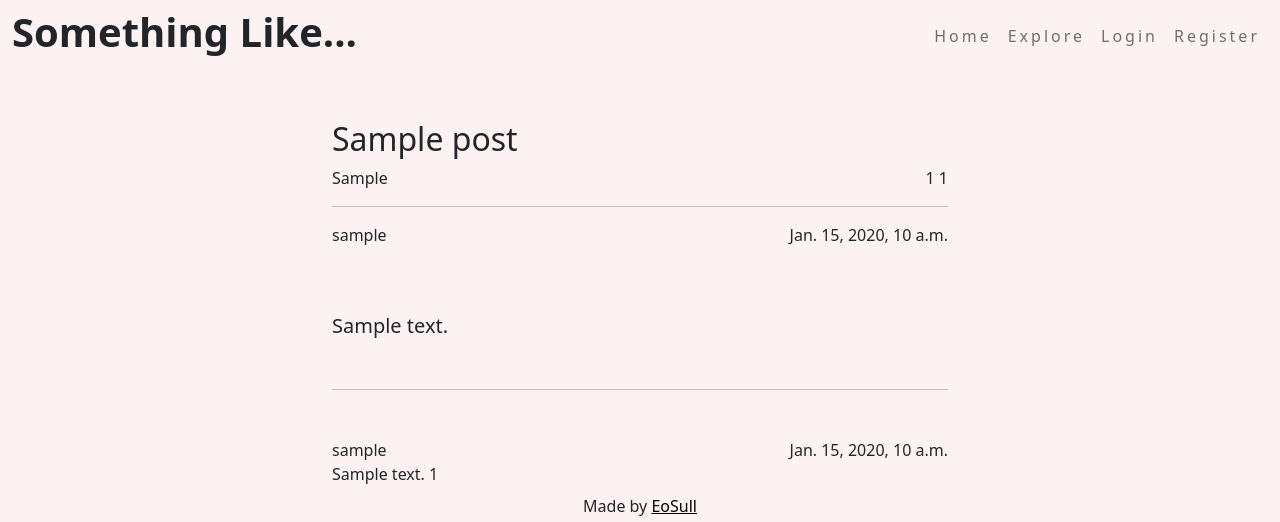
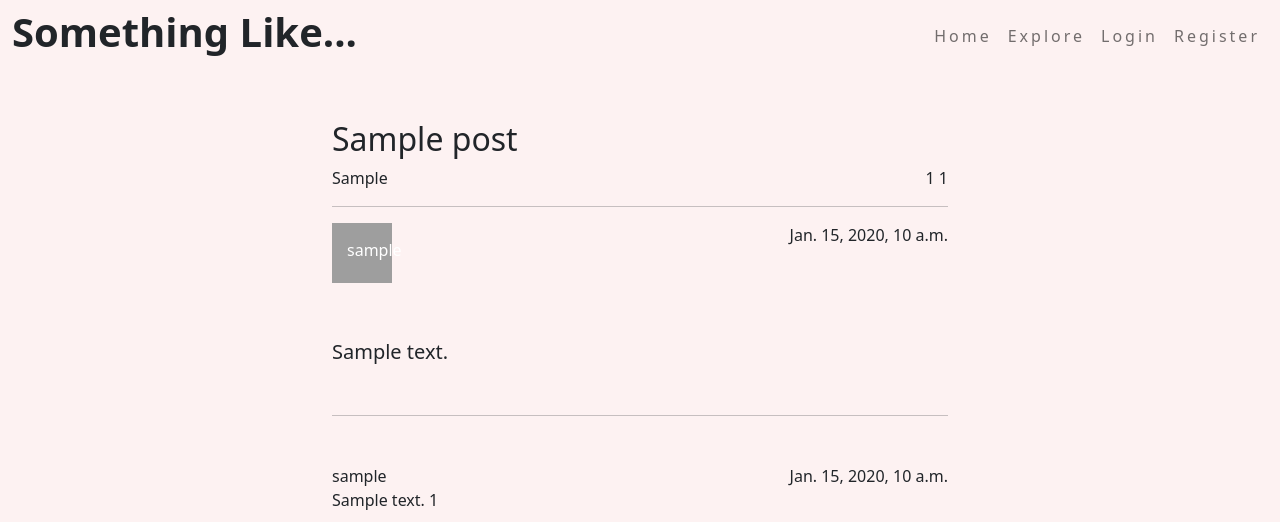
Before and after one commit to eosull/Something-Like, a Django app: a page that uses templates/post_detail.html in a window 1280 px wide. Shown: the top 522 px of the page. Run offline with Django 4.2, Linux system fonts and the light colour scheme; tables that the repository leaves empty hold one stand-in row (values such as "Sample post"); some libraries are stand-ins or nearby versions; grey boxes are pictures that could not be loaded.

Commit message:
feat:add profile avatar to post detail

```diff
--- a/static/css/style.css
+++ b/static/css/style.css
@@ -129,6 +129,18 @@ https://codepen.io/orchard/pen/LoNdQZ?page=1 */
 }
 
 /* Post Detail Info */
+.post-profile-img {
+    height: 60px;
+    width: 60px;
+    background-image: url("https://source.boringavatars.com/bauhaus/60");
+}
+
+.post-profile-img p {
+    position: absolute;
+    margin: 15px;
+    color: white;
+}
+
 .post-details {
     display: inline-block;
 }
--- a/templates/post_detail.html
+++ b/templates/post_detail.html
@@ -13,7 +13,12 @@
                     <p class="d-inline float-end">{{ post.comments.count }} <i class="fa-regular fa-comment"> </i> {{ post.number_of_likes }} <i class="fa-solid fa-thumbs-up"></i></p>
                     <hr>
                     <div class="post-details w-100">
-                        <p class="d-inline">{{ post.author }}</p>
+                        <div class="d-inline float-start">
+                            <div class="post-profile-img text-center">
+                                <p class="fw-bolder">{{ post.author }}</p>
+                            </div>
+                        </div>
+
                         <p class="d-inline float-end">
                             {% if post.edited %}
                             <i class="fa-regular fa-user-pen"></i>
```
Also changed, not shown: README.md.
